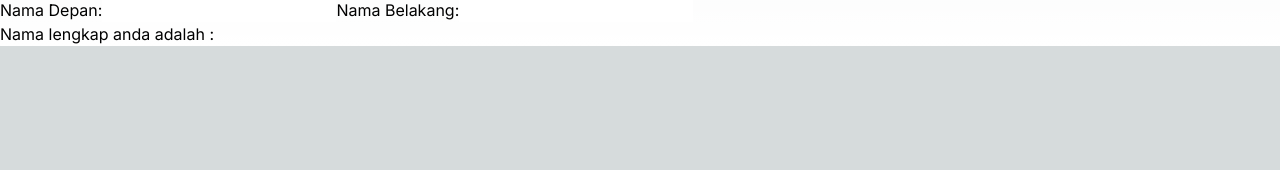
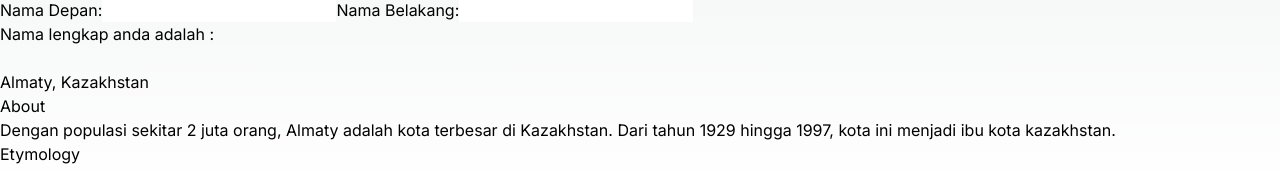
Before and after one commit to KhafillahAkbar/-04-event-and-state, a Next.js app: page / in a window 1280 px wide. Shown: the part 765-935 px from the top of the page. Before the commit the page ends 811 px from the top, so only its background shows below. Built offline with nearby package versions, Linux system fonts and the light colour scheme.

Commit message:
W04 : Praktikum 6

```diff
--- a/src/app/page.tsx
+++ b/src/app/page.tsx
@@ -2,6 +2,7 @@
 import Tombol_1,{Tombol_2, Tombol_3}from "@/component/button";
 import Gallery from "@/component/gallery";
 import Form, { Form_2 } from "@/component/form";
+import Accordion from "@/component/accordion";
 
 export default function Home(){
   return(
@@ -23,6 +24,8 @@ export default function Home(){
     <Form />
     <br />
     <Form_2 />
+    <br />
+    <Accordion />
     </>
   )
 }
--- /dev/null
+++ b/src/component/accordion.tsx
@@ -0,0 +1,37 @@
+import { useState } from "react";
+
+export default function Accordion(){
+    const [activeIndex, setActiveIndex] = useState(0);
+    return(
+        <>
+        <h2>Almaty, Kazakhstan</h2>
+        <Panel
+        title="About"
+        isActive={activeIndex === 0}
+        onShow={() => setActiveIndex(0)}
+        >
+        Dengan populasi sekitar 2 juta orang, Almaty adalah kota terbesar di Kazakhstan.
+        Dari tahun 1929 hingga 1997, kota ini menjadi ibu kota kazakhstan.
+        </Panel>
+        <Panel
+        title="Etymology"
+        isActive={activeIndex ===1}
+        onShow={() => setActiveIndex(1)}
+        >
+        Nama "Almaty" berasal dari kata <span lang="kk-KZ">алма</span>, dalam bahasa Kazakh yang berarti "apel" dan
+        sering diterjemahkan sebagai "penuh dengan apel". Sebenarnya, wilayah sekitar Almaty dipercaya sebagai
+        asal usul apel, dan <i lang="la">Malus sieversil</i> liar dianggap sebagai kandidat
+        yang mungkin menjadi nenek moyang apel domestik modern.
+        </Panel>
+        </>
+    );
+}
+
+function Panel({title, children, isActive, onShow}){
+    return(
+        <section className="panel border border-gray-700 p-2">
+            <h3>{title}</h3>
+            {isActive ? (<p>{children}</p>) : (<button className="bg-blue-400 text-xs text-white p-1 rounded m-2" onClick={onShow}>Tampilkan</button>)}
+        </section>
+    );
+}
```
